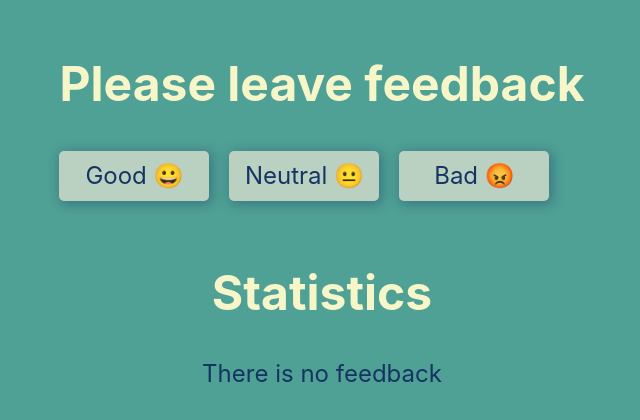
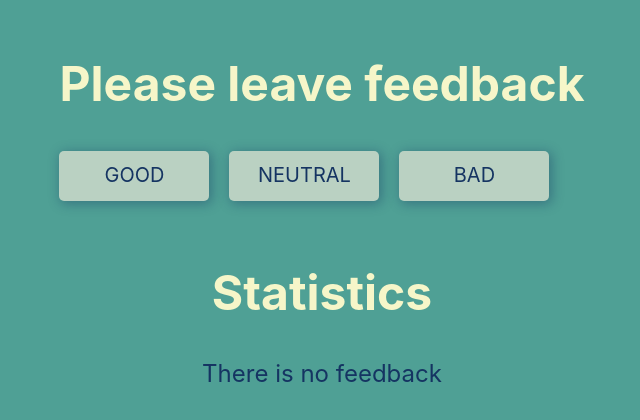
Before and after one commit to diana1m/goit-react-hw-02-feedback, a React (Create React App) app: page / in a window 1280 px wide. Shown: the top 420 px of the page, without its empty margins (318-958 px from the left). Built offline with nearby package versions, Linux system fonts and the light colour scheme.

Commit message:
uptade feedback

```diff
--- a/src/components/App.jsx
+++ b/src/components/App.jsx
@@ -13,25 +13,12 @@ export class App extends Component {
     bad: 0
   }
 
-  options = {
-    onClickGood: () =>{
-      this.setState(prevState =>({
-          good: prevState.good + 1,
-      }));
-    },
+  onLeaveFeedback = (option)=>{
+    this.setState(prevState =>({
+      [option]: prevState[option] + 1,
+    }));
+  }
 
-    onClickNeutral: () =>{
-        this.setState(prevState =>({
-            neutral: prevState.neutral + 1,
-        }));
-    },
-
-    onClickBad: () =>{
-        this.setState(prevState =>({
-            bad: prevState.bad + 1,
-        }));
-    }
-  }
 
   countTotalFeedback = () =>{
     return this.state.good+this.state.neutral+this.state.bad;
@@ -49,7 +36,7 @@ export class App extends Component {
     return (
         <Layout>
           <Section title="Please leave feedback">
-            <FeedbackOptions options={this.options}/>
+            <FeedbackOptions options={Object.keys(this.state)} onLeaveFeedback={this.onLeaveFeedback}/>
           </Section>
           <Section title="Statistics">
             {!this.countTotalFeedback() ?
--- a/src/components/FeedbackOptions/FeedbackOptions.js
+++ b/src/components/FeedbackOptions/FeedbackOptions.js
@@ -1,20 +1,26 @@
 import PropTypes from 'prop-types';
 import { Button, Wrapper } from './FeedbackOptions.styled';
 
-export const FeedbackOptions = ({options:{onClickGood, onClickNeutral, onClickBad}}) => {
+export const FeedbackOptions = ({options, onLeaveFeedback}) => {
+
+    const onClickButton = (e) =>{
+        onLeaveFeedback(e.target.textContent.toLowerCase());
+    }
+
     return(
         <Wrapper>
-            <Button onClick={onClickGood}>Good 😀</Button>
+            {options.map((option, index) => {
+                return <Button onClick={onClickButton} key={index}>{option.toUpperCase()}</Button>
+            })}
+
+            {/* <Button onClick={onClickGood}>Good 😀</Button>
             <Button onClick={onClickNeutral}>Neutral 😐</Button>
-            <Button onClick={onClickBad}>Bad 😡</Button>
+            <Button onClick={onClickBad}>Bad 😡</Button> */}
         </Wrapper>
     )
 }
 
 FeedbackOptions.propTypes = {
-    options: PropTypes.shape({
-        onClickGood: PropTypes.func.isRequired,
-        onClickNeutral: PropTypes.func.isRequired,
-        onClickBad: PropTypes.func.isRequired
-    }).isRequired,
+    options: PropTypes.array.isRequired,
+    onLeaveFeedback: PropTypes.func.isRequired,
 }
--- a/src/components/FeedbackOptions/FeedbackOptions.styled.js
+++ b/src/components/FeedbackOptions/FeedbackOptions.styled.js
@@ -5,6 +5,7 @@ export const Button = styled.button`
     height: 50px;
     border: none;
     border-radius: 5px;
+    font-size: 20px;
     background-color: #BAD1C2;
     color: #153462;
     box-shadow: 2px 2px 12px 1px #15346263;
```
